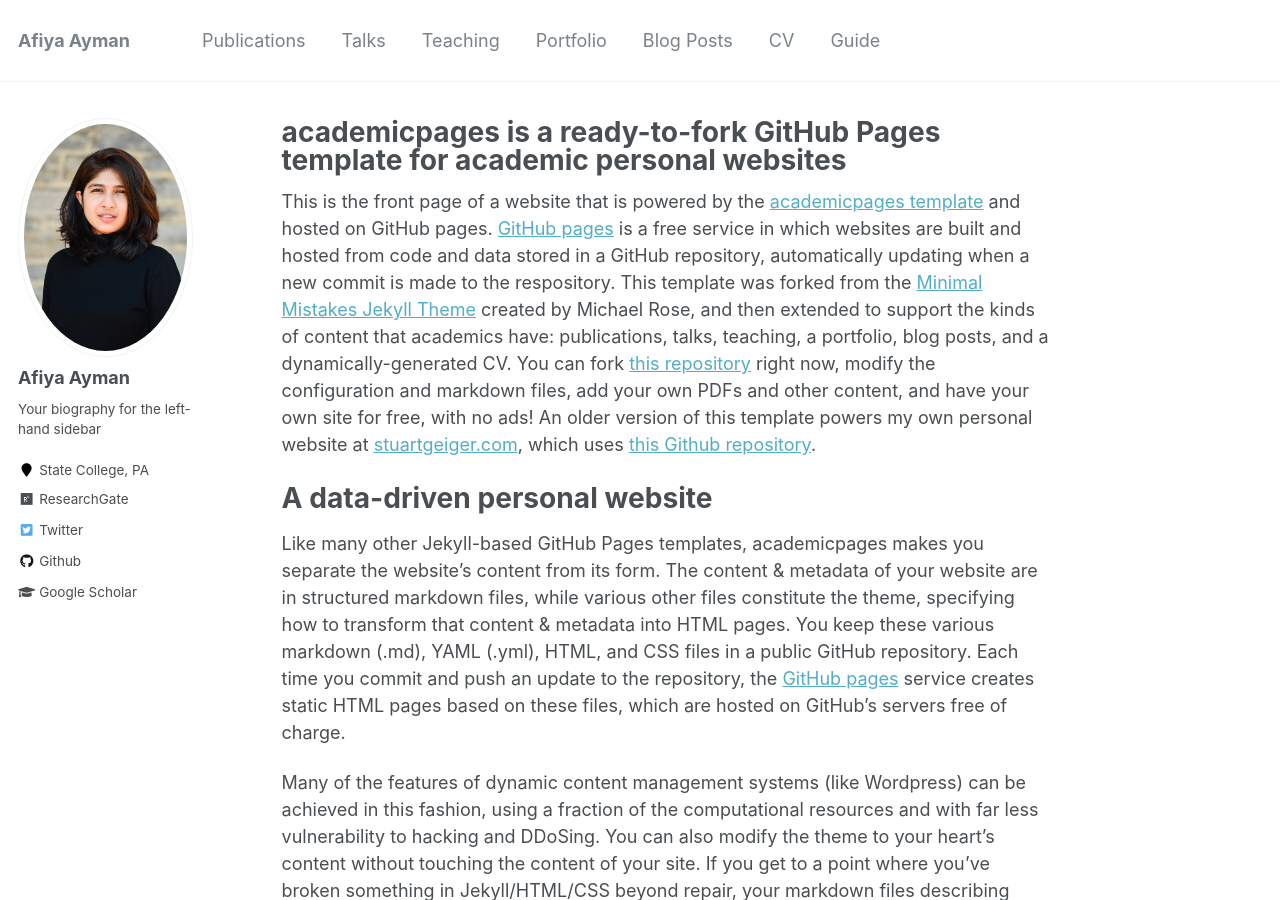
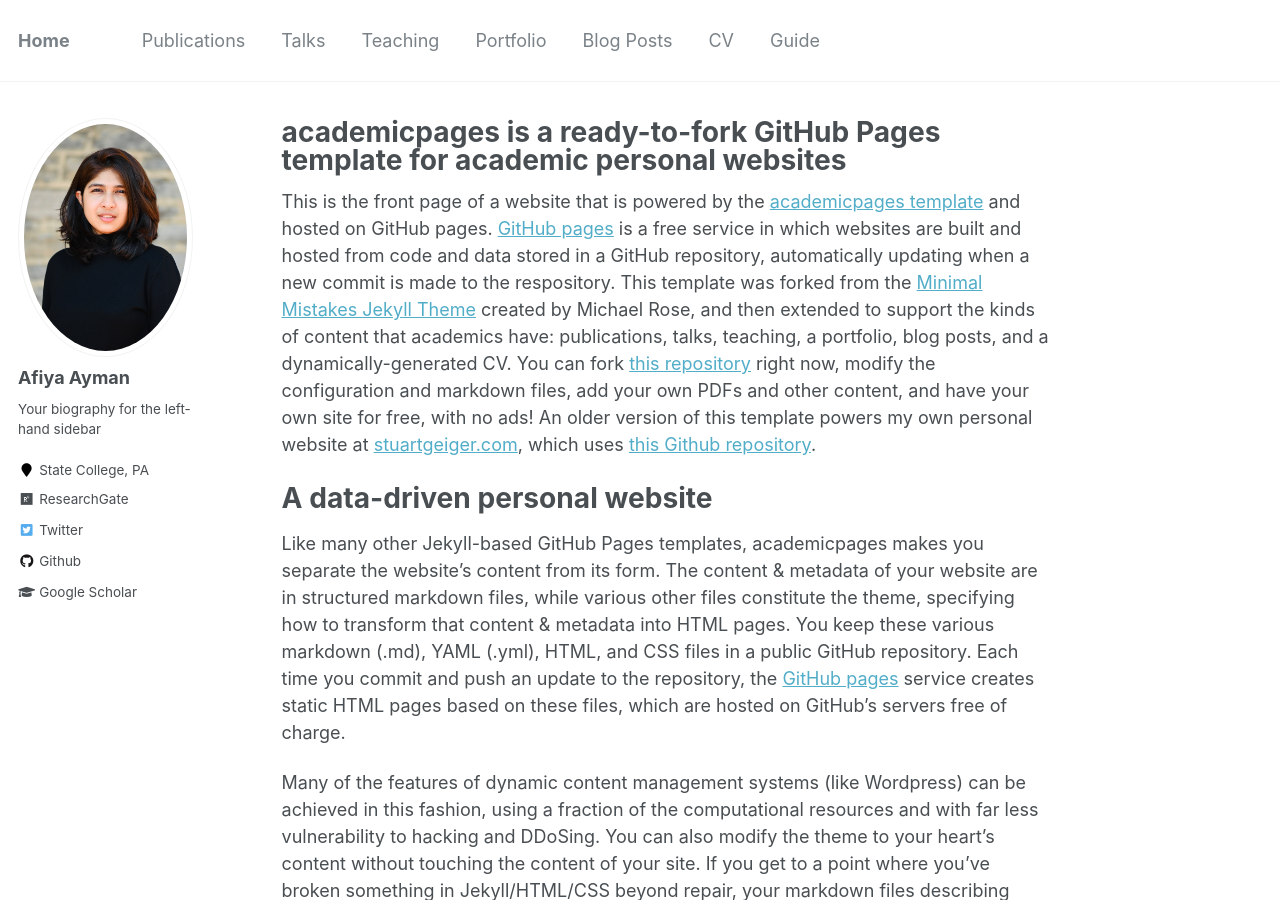
Before and after one commit to AfiyaAyman/AfiyaAyman.github.io, a Jekyll site: the page built from _pages/about.md, in a window 1280 px wide and 900 px high. Built offline with Jekyll 4.4.1, drawn with Linux system fonts in a browser that asks for light colours.

Commit message:
Update _config.yml

```diff
--- a/_config.yml
+++ b/_config.yml
@@ -7,7 +7,7 @@
 
 # Site Settings
 locale                   : "en-US"
-title                    : "Afiya Ayman"
+title                    : "Home"
 title_separator          : "-"
 name                     : &name "Afiya Ayman"
 description              : &description "personal description"
```
